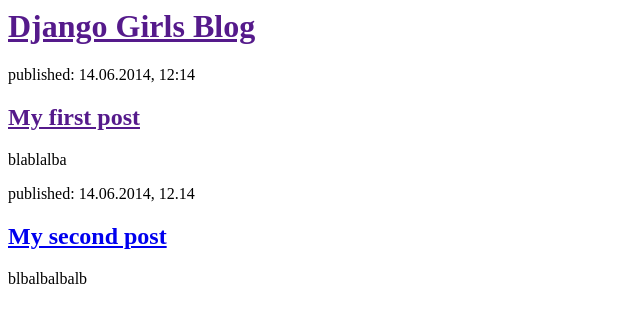
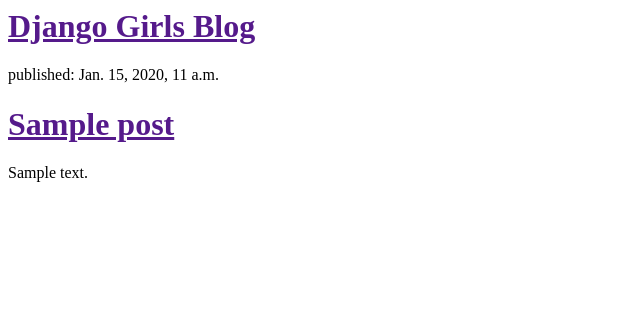
Before and after one commit to mkaffe/my-first-blog, a Django app: template blog/templates/blog/post_list.html in a window 1280 px wide. Shown: the top 323 px of the page, without its empty margins (0-640 px from the left). Run offline with Django 3.2, Linux system fonts and the light colour scheme; the template is opened without the code that fills it: values that come from a table or form of the project are taken from there, others are empty; tables that the repository leaves empty hold one stand-in row (values such as "Sample post").

Commit message:
Modified templates to display posts from database.

```diff
--- a/blog/templates/blog/post_list.html
+++ b/blog/templates/blog/post_list.html
@@ -7,18 +7,15 @@
 			<h1><a href="">Django Girls Blog</a></h1>
 		</div>
 
+	{% for post in posts %}
+
 		<div>
-			<a>published: 14.06.2014, 12:14</p>
-			<h2><a href="">My first post</a></h2>
-			<p>blablalba</p>
+			<p>published: {{ post.published_date }}</p>
+			<h1><a href="">{{ post.title }}</a></h1>
+			<p>{{ post.text|linebreaksbr }}</p>
 		</div>
 
-		<div>
-			<p>published: 14.06.2014, 12.14</p>
-			<h2><a href=!!>My second post</a></h2>
-			<p>blbalbalbalb</p>
-		</div>
-
+	{% endfor %}
 
 	</body>
 </html>
--- a/blog/views.py
+++ b/blog/views.py
@@ -1,3 +1,6 @@
 from django.shortcuts import render
+from django.utils import timezone
+from .models import Post
 def post_list(request):
-	return render(request, 'blog/post_list.html',{})
+	posts = Post.objects.filter(published_date__lte=timezone.now()).order_by('published_date')
+	return render(request, 'blog/post_list.html',{'posts': posts})
```
